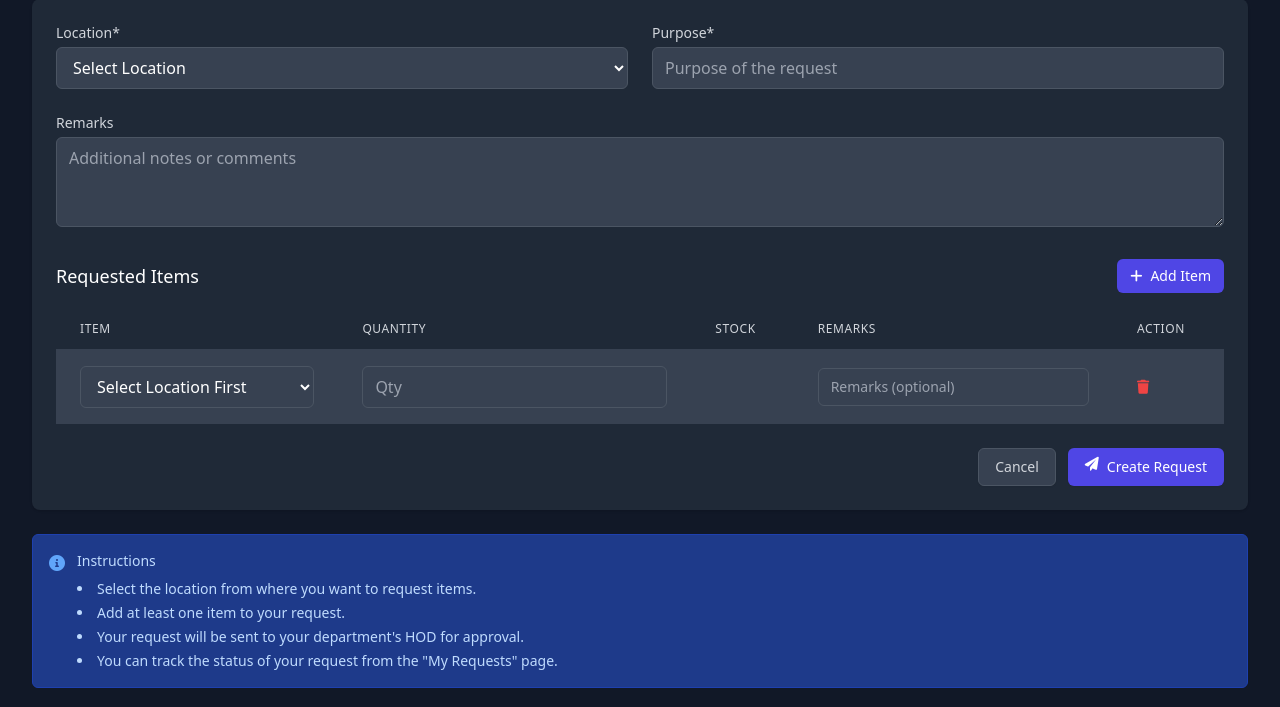
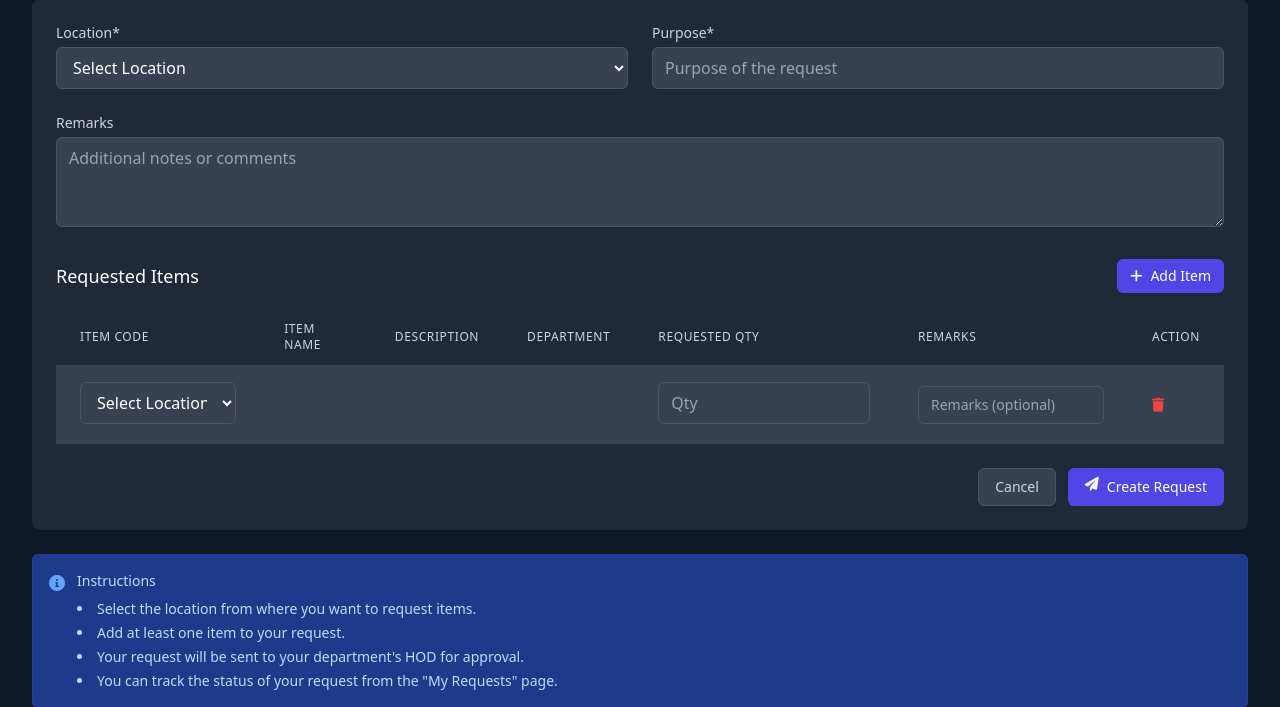
Before and after one commit to Ashmit12092000/icl, a Flask app: template templates/stock/request_form.html in a window 1280 px wide. Shown: the part 109-816 px from the top of the page. Run offline with Flask 3, Linux system fonts and the light colour scheme; the template is opened without the code that fills it, so the values that code supplies are empty; parts of the project's set-up code (start-up, migrations or seed data) failed here and were passed over; some libraries are stand-ins or nearby versions.

Commit message:
Update request_form.html

```diff
--- a/templates/stock/request_form.html
+++ b/templates/stock/request_form.html
@@ -60,9 +60,11 @@
                         <table class="min-w-full divide-y divide-gray-700">
                             <thead class="bg-gray-800">
                                 <tr>
-                                    <th class="px-6 py-3 text-left text-xs font-medium text-gray-300 uppercase tracking-wider">Item</th>
-                                    <th class="px-6 py-3 text-left text-xs font-medium text-gray-300 uppercase tracking-wider">Quantity</th>
-                                    <th class="px-6 py-3 text-left text-xs font-medium text-gray-300 uppercase tracking-wider">Stock</th>
+                                    <th class="px-6 py-3 text-left text-xs font-medium text-gray-300 uppercase tracking-wider">Item Code</th>
+                                    <th class="px-6 py-3 text-left text-xs font-medium text-gray-300 uppercase tracking-wider">Item Name</th>
+                                    <th class="px-6 py-3 text-left text-xs font-medium text-gray-300 uppercase tracking-wider">Description</th>
+                                    <th class="px-6 py-3 text-left text-xs font-medium text-gray-300 uppercase tracking-wider">Department</th>
+                                    <th class="px-6 py-3 text-left text-xs font-medium text-gray-300 uppercase tracking-wider">Requested Qty</th>
                                     <th class="px-6 py-3 text-left text-xs font-medium text-gray-300 uppercase tracking-wider">Remarks</th>
                                     <th class="px-6 py-3 text-left text-xs font-medium text-gray-300 uppercase tracking-wider">Action</th>
                                 </tr>
@@ -74,6 +76,16 @@
                                         <select name="item_id[]" class="item-select w-full px-3 py-2 bg-gray-700 border border-gray-600 rounded-md text-white focus:outline-none focus:ring-indigo-500 focus:border-indigo-500" required>
                                             <option value="">Select Location First</option>
                                         </select>
+                                        <span class="item-code text-xs text-gray-400 mt-1 block"></span>
+                                    </td>
+                                    <td class="px-6 py-4 text-sm text-gray-300">
+                                        <span class="item-name"></span>
+                                    </td>
+                                    <td class="px-6 py-4 text-sm text-gray-300">
+                                        <span class="item-description"></span>
+                                    </td>
+                                    <td class="px-6 py-4 text-sm text-gray-300">
+                                        <span class="item-department"></span>
                                     </td>
                                     <td class="px-6 py-4 whitespace-nowrap">
                                         <input type="number"
@@ -82,15 +94,15 @@
                                                min="0.01"
                                                class="quantity-input w-full px-3 py-2 bg-gray-700 border border-gray-600 rounded-md text-white focus:outline-none focus:ring-indigo-500 focus:border-indigo-500"
                                                placeholder="Qty"
-                                               required></td>
-                                    <td class="px-6 py-4 whitespace-nowrap text-sm text-gray-300">
-                                        <span class="stock-info text-xs"></span>
+                                               required>
+                                        <span class="stock-info text-xs text-gray-400 mt-1 block"></span>
                                     </td>
                                     <td class="px-6 py-4 whitespace-nowrap text-sm text-gray-300">
                                         <input type="text"
                                                name="item_remarks[]"
                                                class="w-full px-3 py-2 bg-gray-700 border border-gray-600 rounded-md text-white focus:outline-none focus:ring-indigo-500 focus:border-indigo-500"
-                                               placeholder="Remarks (optional)"></td>
+                                               placeholder="Remarks (optional)">
+                                    </td>
                                     <td class="px-6 py-4 whitespace-nowrap text-sm font-medium">
                                         <button type="button" onclick="removeItemRow(this)" class="text-red-500 hover:text-red-700 focus:outline-none">
                                             <i class="fas fa-trash"></i>
@@ -188,6 +200,11 @@ async function fetchItemsForLocation(locationId, itemSelectElement) {
                 const option = document.createElement('option');
                 option.value = item.id;
                 option.textContent = `${item.code} - ${item.name}`;
+                // Store item data as data attributes for easy access
+                option.dataset.itemCode = item.code;
+                option.dataset.itemName = item.name;
+                option.dataset.itemDescription = item.description || '';
+                option.dataset.itemDepartment = item.department ? item.department.name : '';
                 itemSelectElement.appendChild(option);
             });
         } else {
@@ -196,6 +213,29 @@ async function fetchItemsForLocation(locationId, itemSelectElement) {
     } catch (error) {
         console.error('Error fetching items:', error);
         itemSelectElement.innerHTML = '<option value="">Error loading items</option>';
+    }
+}
+
+// Function to update item details when an item is selected
+function updateItemDetails(selectElement) {
+    const row = selectElement.closest('tr');
+    const selectedOption = selectElement.selectedOptions[0];
+
+    const itemCodeSpan = row.querySelector('.item-code');
+    const itemNameSpan = row.querySelector('.item-name');
+    const itemDescriptionSpan = row.querySelector('.item-description');
+    const itemDepartmentSpan = row.querySelector('.item-department');
+
+    if (selectedOption && selectedOption.value) {
+        itemCodeSpan.textContent = selectedOption.dataset.itemCode || '';
+        itemNameSpan.textContent = selectedOption.dataset.itemName || '';
+        itemDescriptionSpan.textContent = selectedOption.dataset.itemDescription || '-';
+        itemDepartmentSpan.textContent = selectedOption.dataset.itemDepartment || '-';
+    } else {
+        itemCodeSpan.textContent = '';
+        itemNameSpan.textContent = '';
+        itemDescriptionSpan.textContent = '';
+        itemDepartmentSpan.textContent = '';
     }
 }
 
@@ -210,6 +250,7 @@ function setupStockValidation(row) {
     function validateStock() {
         const itemId = itemSelect.value;
         const locationId = locationSelect.value;
+        updateItemDetails(itemSelect);
         checkStockAvailability(itemId, locationId, quantityInput, stockInfoSpan);
     }
 
@@ -223,6 +264,8 @@ function setupStockValidation(row) {
         // Clear stock info and reset validity when location changes
         stockInfoSpan.textContent = '';
         quantityInput.setCustomValidity('');
+        // Clear item details
+        updateItemDetails(itemSelect);
         // Also, trigger validation for the new items once they are loaded
         itemSelect.addEventListener('change', validateStock, { once: true });
     });
@@ -244,6 +287,16 @@ function addItemRow() {
     if (stockInfo) stockInfo.textContent = '';
     const quantityInput = newRow.querySelector('.quantity-input');
     if (quantityInput) quantityInput.setCustomValidity('');
+
+    // Clear item details
+    const itemCodeSpan = newRow.querySelector('.item-code');
+    const itemNameSpan = newRow.querySelector('.item-name');
+    const itemDescriptionSpan = newRow.querySelector('.item-description');
+    const itemDepartmentSpan = newRow.querySelector('.item-department');
+    if (itemCodeSpan) itemCodeSpan.textContent = '';
+    if (itemNameSpan) itemNameSpan.textContent = '';
+    if (itemDescriptionSpan) itemDescriptionSpan.textContent = '';
+    if (itemDepartmentSpan) itemDepartmentSpan.textContent = '';
 
     // Set the default option for the new item select
     const itemSelect = newRow.querySelector('.item-select');
```
